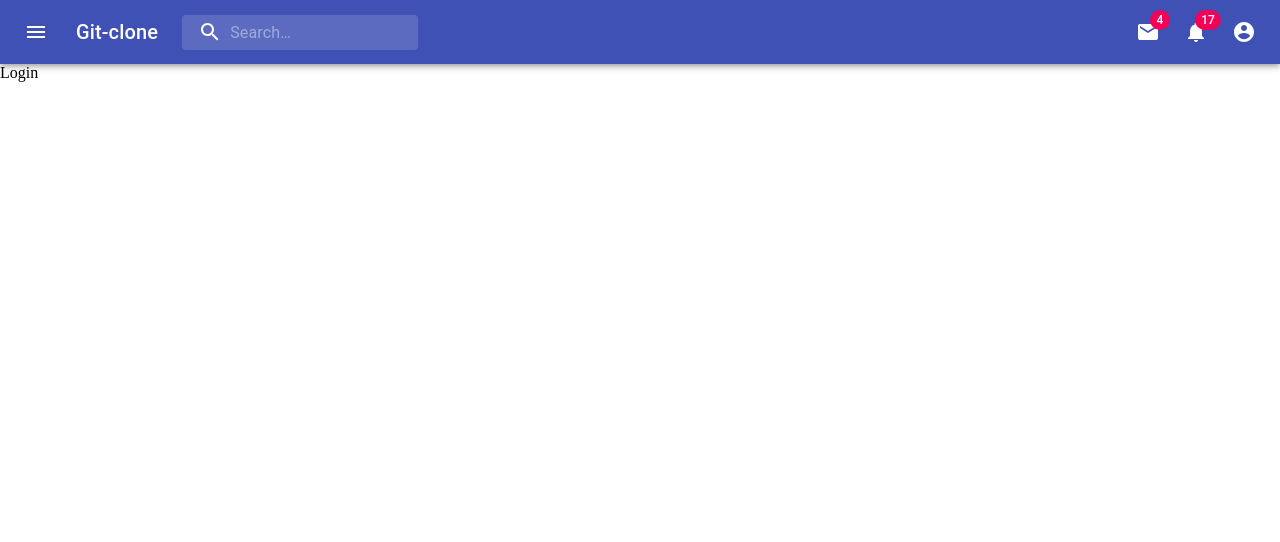
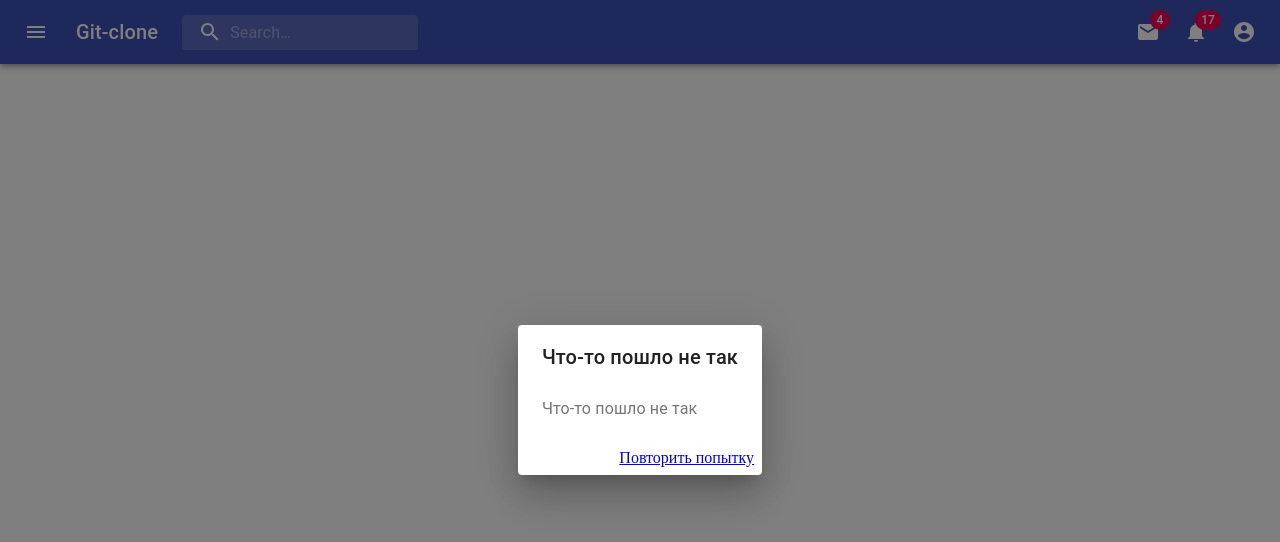
Before and after one commit to HEHOHADA/git-clone-ts-gql, a React (Create React App) app: page /login/oauth2/code/github in a window 1280 px wide. Shown: the top 542 px of the page. Built offline with nearby package versions, Linux system fonts and the light colour scheme; no server answers.

Commit message:
auth with token and other settings

```diff
--- a/src/App.tsx
+++ b/src/App.tsx
@@ -3,12 +3,14 @@ import { BrowserRouter as Router, Route, Switch } from 'react-router-dom'
 
 import { Login } from './pages/Login'
 import withApollo from './lib/withApollo'
+import { GithubCodePage } from './pages/GithubCodePage'
 
 function App() {
   return (
     <Router>
       <Switch>
-        <Route component={ Login } path="/login"/>
+        <Route exact component={ Login } path="/login"/>
+        <Route component={ GithubCodePage } path="/login/oauth2/code/github"/>
       </Switch>
     </Router>
   )
--- /dev/null
+++ b/src/components/shared/Dialog.tsx
@@ -0,0 +1,47 @@
+import React, { FC, useState } from 'react'
+import {
+  Button,
+  Dialog,
+  DialogActions,
+  DialogContent,
+  DialogContentText,
+  DialogTitle
+} from '@material-ui/core'
+
+type PropsType = {
+  header: string,
+  content: string,
+  actions?: any
+}
+
+export const DialogItem: FC<PropsType> = ({header, content, actions}) => {
+  const [open, setOpen] = useState(true)
+
+  const handleClose = () => {
+    !actions && setOpen(false)
+  }
+
+  return (
+    <Dialog
+      open={ open }
+      onClose={ handleClose }
+      aria-labelledby="draggable-dialog-title"
+    >
+      <DialogTitle style={ {cursor: 'move'} } id="draggable-dialog-title">
+        { header }
+      </DialogTitle>
+      <DialogContent>
+        <DialogContentText>
+          { content }
+        </DialogContentText>
+      </DialogContent>
+      <DialogActions>
+        { actions ??
+        <Button autoFocus onClick={ handleClose } color="primary">
+          Cancel
+        </Button>
+        }
+      </DialogActions>
+    </Dialog>
+  )
+}
--- a/src/lib/initApolloClient.ts
+++ b/src/lib/initApolloClient.ts
@@ -1,6 +1,12 @@
-// eslint-disable-next-line max-len
-import { ApolloClient, ApolloReducerConfig, createHttpLink, InMemoryCache, NormalizedCacheObject } from '@apollo/client'
+import {
+  ApolloClient,
+  ApolloReducerConfig,
+  createHttpLink,
+  InMemoryCache,
+  NormalizedCacheObject
+} from '@apollo/client'
 import { setContext } from '@apollo/client/link/context'
+import { getTokenValue } from './localStorage'
 
 let apolloClient: ApolloClient<NormalizedCacheObject>
 export const GITHUB_LINK_OPTIONS = {uri: 'https://api.github.com/graphql'}
@@ -15,7 +21,7 @@ function create(
     return {
       headers: {
         ...headers,
-        authorization: `Bearer ${ process.env.REACT_APP_GITHUB_ACCESS_TOKEN }`,
+        authorization: `Bearer ${ getTokenValue() }`,
       },
     }
   })
--- /dev/null
+++ b/src/lib/localStorage.ts
@@ -0,0 +1,9 @@
+import { tokenKeyName } from '../utils/config'
+
+export function setTokeValue(value = '') {
+  localStorage.setItem(tokenKeyName, value)
+}
+
+export function getTokenValue() {
+  return localStorage.getItem(tokenKeyName)
+}
--- a/src/lib/withApollo.tsx
+++ b/src/lib/withApollo.tsx
@@ -1,5 +1,5 @@
+import React, { FC } from 'react'
 import { ApolloClient, ApolloProvider, NormalizedCacheObject } from '@apollo/client'
-import React, { FC } from 'react'
 import initApollo from './initApolloClient'
 
 
--- /dev/null
+++ b/src/pages/GithubCodePage.tsx
@@ -0,0 +1,48 @@
+import React, { useEffect } from 'react'
+import { RouteComponentProps } from 'react-router'
+import { Link, useHistory } from 'react-router-dom'
+import { setTokeValue } from '../lib/localStorage'
+import { DialogItem } from '../components/shared/Dialog'
+import { MainLayout } from '../components/layout/MainLayout'
+import { accessTokenUrl, githubClientKeys } from '../utils/config'
+
+export const GithubCodePage = (props: RouteComponentProps) => {
+  let content
+  const code = props.location.search.split('=')[1]
+  if (!code) {
+    content = 'Что-то пошло не так'
+  }
+  const history = useHistory()
+  useEffect(() => {
+    fetch(accessTokenUrl, {
+      method: 'POST',
+      headers: {
+        'Content-Type': 'application/json',
+        'Accept': 'application/json'
+      },
+      body: JSON.stringify({
+        client_id: githubClientKeys.clientId,
+        client_secret: githubClientKeys.clientSecret,
+        code
+      })
+    }).then(res => res.json())
+      .then(res => {
+        if (res.access_token) {
+          setTokeValue(res.access_token)
+          history.push('/')
+        } else {
+          content = res.error_description
+        }
+      })
+  }, [code])
+
+
+  return (
+    <MainLayout>
+      { content ? <DialogItem
+        actions={ <Link to="/login">Повторить попытку</Link> }
+        content={ content }
+        header={ 'Что-то пошло не так' }/> : <h1>Вы успешно вошли в систему</h1> }
+    </MainLayout>
+  )
+}
--- a/src/pages/Login.tsx
+++ b/src/pages/Login.tsx
@@ -1,10 +1,17 @@
 import React from 'react'
+import { Link } from '@material-ui/core'
+
 import { MainLayout } from '../components/layout/MainLayout'
+import { githubClientKeys } from '../utils/config'
 
 export const Login = () => {
+  const {clientId} = githubClientKeys
   return (
     <MainLayout>
-      Login
+      <Link
+        href={ `https://github.com/login/oauth/authorize?client_id=${ clientId }` }>
+        Authorize with github
+      </Link>
     </MainLayout>
   )
 }
--- /dev/null
+++ b/src/utils/config.ts
@@ -0,0 +1,8 @@
+export const tokenKeyName = 'githubToken'
+export const accessTokenUrl =
+  'https://cors-anywhere.herokuapp.com/https://github.com/login/oauth/access_token'
+
+export const githubClientKeys = {
+  clientId: process.env.REACT_APP_CLIENT_ID,
+  clientSecret: process.env.REACT_APP_CLIENT_SECRET
+}
```
Also changed, not shown: 1 other file (tests, documents, lock files or other folders).
